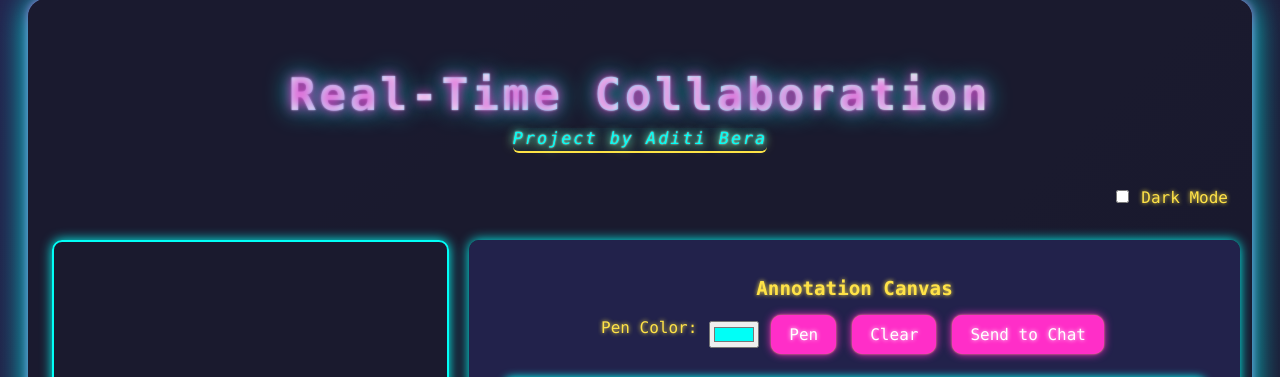
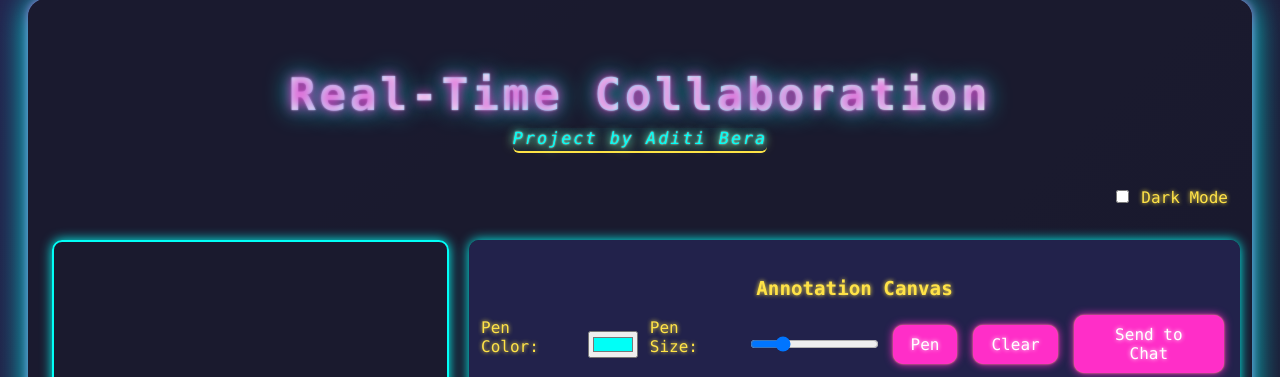
Before and after one commit to SohanPranay/Collab-Tool, a Flask app: page / in a window 1280 px wide. Shown: the part 59-436 px from the top of the page. Run offline with Flask 3, Linux system fonts and the light colour scheme; some libraries are stand-ins or nearby versions.

Commit message:
initial commit

```diff
--- a/Static/script.js
+++ b/Static/script.js
@@ -51,10 +51,12 @@
 let drawing = false;
 let lastX = 0, lastY = 0;
 let penColor = '#00fff7';
+let penSize = 3;
 let tool = 'pen';
 const canvas = document.getElementById('annotationCanvas');
 const ctx = canvas.getContext('2d');
 const colorPicker = document.getElementById('penColor');
+const sizePicker = document.getElementById('penSize');
 
 function setTool(selected) {
   tool = selected;
@@ -62,6 +64,10 @@
 
 colorPicker.addEventListener('input', function() {
   penColor = this.value;
+});
+
+sizePicker.addEventListener('input', function () {
+  penSize = parseInt(this.value);
 });
 
 canvas.addEventListener('mousedown', (e) => {
@@ -86,14 +92,14 @@
   if (!drawing) return;
   const [x, y] = getCanvasCoords(e);
   ctx.strokeStyle = penColor;
-  ctx.lineWidth = 3;
+  ctx.lineWidth = penSize;
   ctx.lineCap = 'round';
   ctx.beginPath();
   ctx.moveTo(lastX, lastY);
   ctx.lineTo(x, y);
   ctx.stroke();
   // Emit drawing data for real-time sync
-  socket.emit('draw', { from: [lastX, lastY], to: [x, y], color: penColor });
+  socket.emit('draw', { from: [lastX, lastY], to: [x, y], color: penColor, size:penSize });
   [lastX, lastY] = [x, y];
 }
 
@@ -119,7 +125,7 @@
 // Receive drawing from others
 socket.on('draw', function(data) {
   ctx.strokeStyle = data.color;
-  ctx.lineWidth = 3;
+  ctx.lineWidth = data.size || 3;
   ctx.lineCap = 'round';
   ctx.beginPath();
   ctx.moveTo(data.from[0], data.from[1]);
--- a/app.py
+++ b/app.py
@@ -25,4 +25,5 @@
     emit('clear_canvas', broadcast=True)
 
 if __name__ == '__main__':
+    print("Server is starting on http://localhost:5000")
     socketio.run(app, host='0.0.0.0', port=5000)
--- a/requirements.txt
+++ b/requirements.txt
@@ -1,4 +1,3 @@
 flask
 flask-socketio
 eventlet
-gunicorn
--- a/templates/index.html
+++ b/templates/index.html
@@ -37,6 +37,8 @@
           <div class="annotation-controls">
             <label for="penColor">Pen Color:</label>
             <input type="color" id="penColor" value="#00fff7">
+            <label for="penSize">Pen Size:</label>
+            <input type="range" id="penSize" min="1" max="10" value="3">
             <button onclick="setTool('pen')">Pen</button>
             <button onclick="clearCanvas()">Clear</button>
             <button onclick="sendCanvas()">Send to Chat</button>
```
